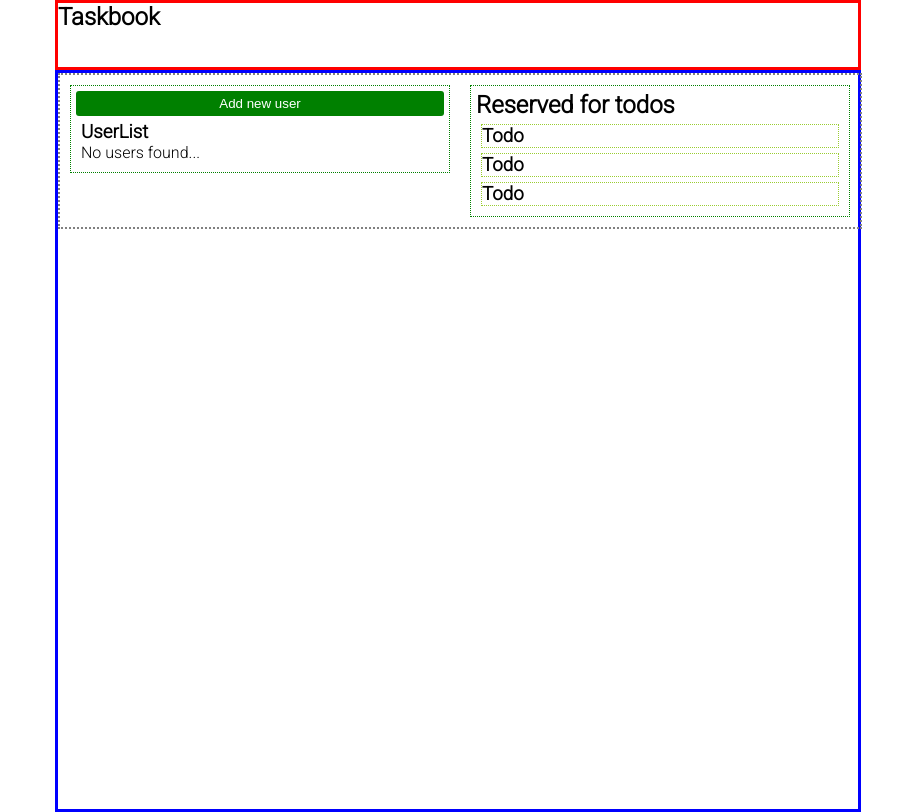
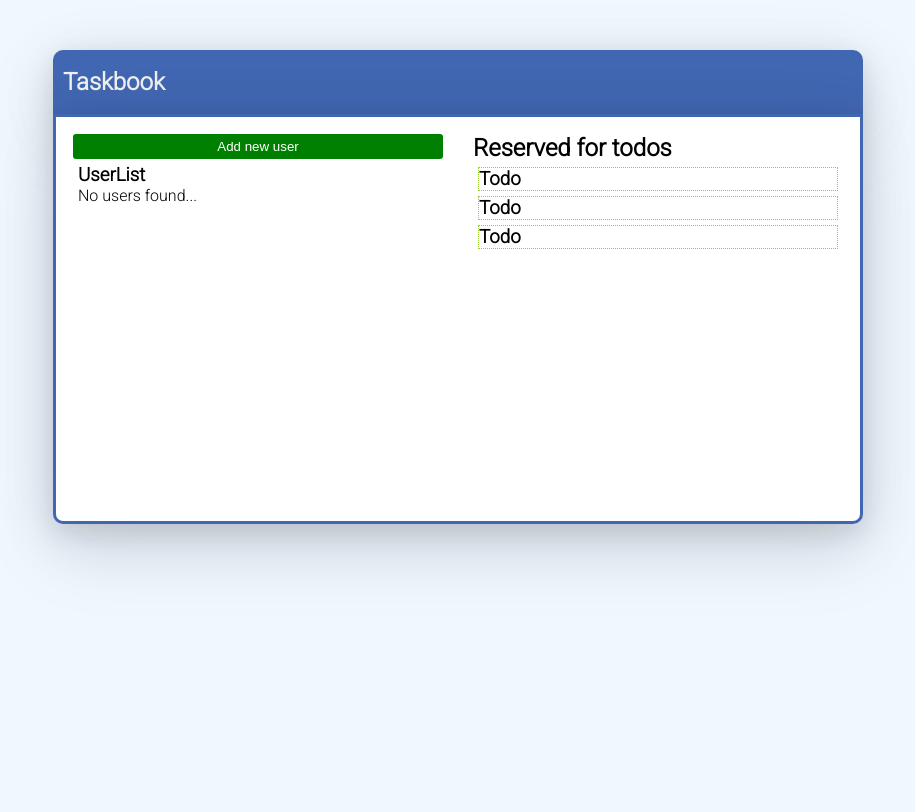
Before and after one commit to cpalmer-atx/toDoers, a React (Create React App) app: page / in a window 1280 px wide. Shown: the whole page, without its empty margins (182-1097 px from the left). Built offline with nearby package versions, Linux system fonts and the light colour scheme.

Commit message:
style is more polished, starting to resemble MVP

```diff
--- a/src/components/App/App.scss
+++ b/src/components/App/App.scss
@@ -10,8 +10,8 @@ body {
   align-items: center;
   flex-direction: column;
   justify-content: center;
-
   font-family: 'Roboto', sans-serif;
+  background-color: aliceblue;
 }
 
 #root {
@@ -30,6 +30,7 @@ body {
   width: 100%;
   height: 110vh;
   background-color: rgba(0, 0, 0, .6);
+  padding: 90px;
   position: fixed;
 
   .modal-container {
@@ -48,7 +49,6 @@ body {
     .modal-header {
       justify-self: flex-end;
       align-self: flex-end;
-      margin-bottom: 17px;
 
       .modal-close-btn {
         background-color: crimson;
@@ -56,7 +56,19 @@ body {
     }
 
     .modal-body {
+      width: 100%;
+      height: 100%;
 
+      .modal-label {
+        font-size: 10px;
+      }
+
+      .modal-input-field {
+        box-sizing: border-box;
+
+        width: 100%;
+        height: 80%;
+      }
     }
 
     .modal-footer {
@@ -71,29 +83,44 @@ body {
   }
 }
 
+.header,
+.content {
+  box-shadow: rgba(17, 17, 26, 0.1) 0px 8px 24px, rgba(17, 17, 26, 0.1) 0px 16px 56px, rgba(17, 17, 26, 0.1) 0px 24px 80px;
+}
+
 .header {
-  /* Temporary boarder */
-  border: red 3px solid;
+  display: flex;
+  background-color: rgb(66, 103, 178);
+  border-top-left-radius: 10px;
+  border-top-right-radius: 10px;
+  align-self: center;
+  color: #efefef;
 
   width: 100%;
   height: 8vh;
   max-width: 800px;
   min-height: 40px;
+  padding-left: 10px;
+  margin-top: 50px;
+  align-items: center;
 }
 
 .content {
-  /* Temporary boarder */
-  border: blue 3px solid;
-
+  border: rgb(66, 103, 178) 3px solid;
+  background-color: white;
+  border-bottom-left-radius: 10px;
+  border-bottom-right-radius: 10px;
   width: 100%;
-  height: 92vh;
+  height: 50vh;
+  overflow: scroll;
+  overflow-x: hidden;
   max-width: 800px;
+  padding: 2px;
 }
 
 .content-components {
   /* Temporary boarder */
-  border: gray 2px dotted;
-
+  // border: gray 2px dotted;
   display: flex;
   align-items: flex-start;
   justify-content: space-evenly;
@@ -104,8 +131,7 @@ body {
 .users,
 .todos {
   /* Temporary boarder */
-  border: green 1px dotted;
-
+  // border: green 1px dotted;
   margin: 10px;
 }
 
@@ -245,6 +271,10 @@ body {
     padding: 5px;
   }
 
+  .header {
+    padding: 8px;
+  }
+
   .users,
   .user-form,
   .user-list,
```
